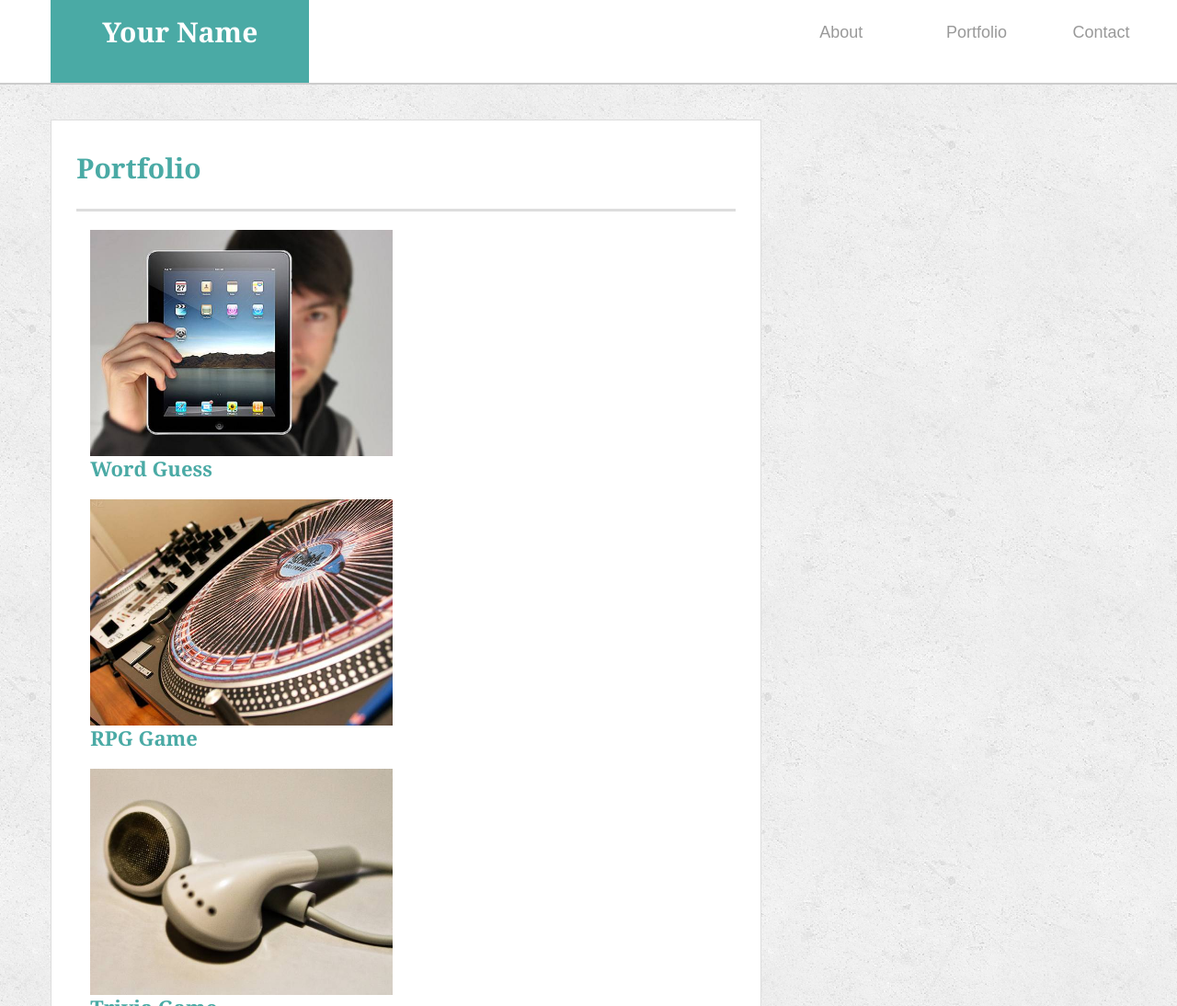
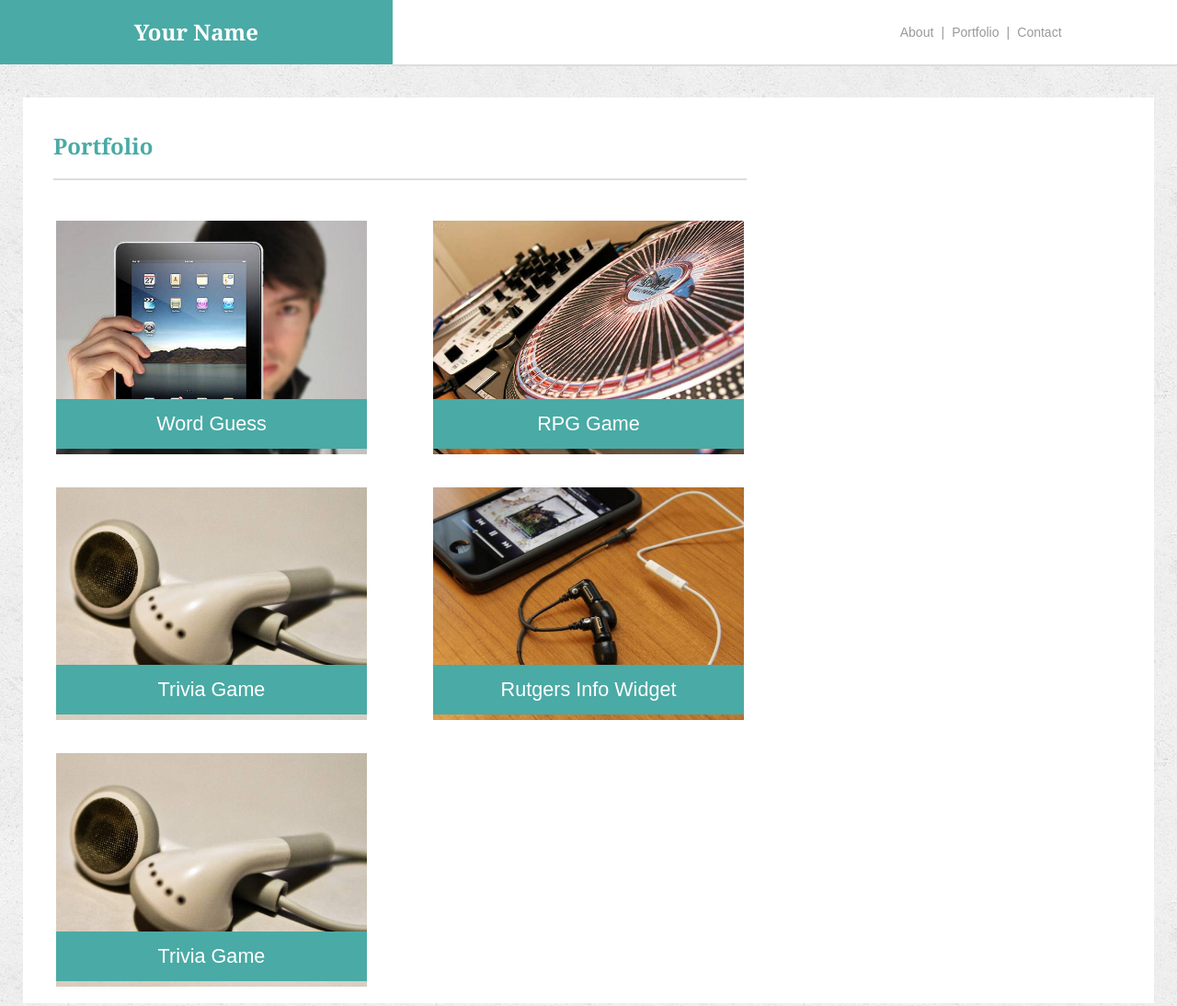
Before and after one commit to yeyingying/Bootstrap-Portfolio, a plain HTML site: page portfolio.html in a window 1280 px wide. Shown: the top 1094 px of the page at 92% size. Drawn offline with nearby package versions, Linux system fonts and the light colour scheme.

Commit message:
initial site files

```diff
--- /dev/null
+++ b/assets/css/style-new.css
@@ -0,0 +1,62 @@
+body {
+  font-family: Arial, "Helvetica Neue", Helvetica, sans-serif;
+  font-size: 18px;
+  line-height: 34px;
+  color: #777777;
+  background: url("../images/concrete_seamless.png");
+}
+h1 {
+  font-family: Georgia, Times, "Times New Roman", serif;
+  font-weight: 700;
+  color: #4aaaa5;
+  font-size: 24px;
+  line-height: 70px;
+}
+
+footer {
+  padding-top: 1em;
+  clear: both;
+  font-size: 12px;
+  color: #ffffff;
+  color: #cccccc;
+  text-align: center;
+  background: #666666;
+  border-top: 8px solid #4aaaa5;
+  height: 70px;
+}
+
+.nav-a {
+  font-size: 14px;
+  line-height: 70px;
+  color: #999;
+}
+
+.imagebox {
+  background: #4aaaa5;
+  padding: 0px;
+  position: relative;
+  text-align: center;
+  width: 100%;
+}
+
+.imagebox img {
+  opacity: 1;
+  transition: 0.5s opacity;
+}
+
+.imagebox .imagebox-desc {
+  background-color:  #4aaaa5;
+  bottom: 6px;
+  color: white;
+  font-size: 1.2em;
+  left: 0px;
+  padding: 10px 15px;
+  position: absolute;
+  transition: 0.5s padding;
+  text-align: center;
+  width: 100%;
+}
+.nopadding {
+ padding: 0 !important;
+ margin: 0 !important;
+}
--- a/assets/css/style.css
+++ b/assets/css/style.css
@@ -4,6 +4,8 @@ body {
   line-height: 34px;
   color: #777777;
   background: url("../images/concrete_seamless.png");
+  padding:0 !important;
+  margin:0 !important;
 }
 h1,
 h2,
@@ -26,7 +28,7 @@ h3 {
 
 h1 {
  padding-bottom: 20px;
-  font-size: 30px;
+ font-size: 24px;
  line-height: 49px;
  border-bottom: 3px solid #dddddd;
 }
@@ -35,21 +37,22 @@ h2,
 h3 {
   font-size: 22px;
 }
+.row{
+  margin-right:0;
+  margin-left:0;
+}
 #masthead {
   position: fixed;
   z-index: 99;
   width: 100%;
-  overflow: auto;
-  color: #ffffff;
+  color: #adb5bd;
   background: #ffffff;
-  border-bottom: 2px solid #cccccc;
 }
 #logo {
   float: left;
-    width: 250px;
-    height: 90px;
+  height: 70px;
   font-family: Georgia, Times, "Times New Roman", serif;
-    font-size: 30px;
+  font-size: 20px;
   font-weight: 700;
   line-height: 70px;
   color: #ffffff;
@@ -58,27 +61,15 @@ h3 {
   background: #4aaaa5;
 }
 
-  .row {padding-right: 1em;
-    }
-
 .nav-a {
-    display: inline-block;
-    padding-left: 15px;
-    margin-left: 15px;
+  font-size: 14px;
   line-height: 70px;
   color: #999;
-    text-decoration: none;
-    border-left: 1px solid #efefef;
-  }
-
-  .nav-a:first-child {
-    border-left: 0 none;
 }
 
 #main-container {
-    padding-top: 130px;
-    min-height: calc(100vh - 70px);
-    padding-bottom: 70px;
+  padding-top: 6em;
+  padding-bottom: 3em;
 }
 
 #main-section {
@@ -92,7 +83,7 @@ h3 {
 /* footer */
 
 footer {
-    padding: 30px 0;
+  padding-top: 2em;
   clear: both;
   font-size: 12px;
   color: #ffffff;
@@ -183,3 +174,33 @@ h3 {
   margin-top: 10px;
   margin-right: 25px;
 }
+
+.imagebox {
+  background: #4aaaa5;
+  padding: 0px;
+  position: relative;
+  text-align: center;
+  width: 100%;
+}
+
+.imagebox img {
+  opacity: 1;
+  transition: 0.5s opacity;
+}
+
+.imagebox .imagebox-desc {
+  background-color:  #4aaaa5;
+  bottom: 6px;
+  color: white;
+  font-size: 1.2em;
+  left: 0px;
+  padding: 10px 15px;
+  position: absolute;
+  transition: 0.5s padding;
+  text-align: center;
+  width: 100%;
+}
+.nopadding {
+   padding: 0 !important;
+   margin: 0 !important;
+}
--- a/portfolio.html
+++ b/portfolio.html
@@ -5,78 +5,98 @@
   <meta charset="UTF-8">
   <title>Index</title>
   <link rel="stylesheet" href="https://stackpath.bootstrapcdn.com/bootstrap/4.3.1/css/bootstrap.min.css" integrity="sha384-ggOyR0iXCbMQv3Xipma34MD+dH/1fQ784/j6cY/iJTQUOhcWr7x9JvoRxT2MZw1T" crossorigin="anonymous">
-    <link rel="stylesheet" type="text/css" href="assets/css/style.css">
+  <link rel="stylesheet" type="text/css" href="assets/css/style-new.css">
 </head>
 
 <body>
+  <div class="container-fluid">
+      <div class="row">
+        <div class="col-12 col-sm-4 text-center align-middle" style="background-color: #4aaaa5; height: 70px;">
+          <h1 style="color: white;">Your Name</h1>
+        </div>
+        <div class="col-sm-4"
+        style="border-bottom-style: solid; border-color: #dddddd; border-width: 2px; background-color: white;">
+        </div>
+        <div class="col-12 col-sm-4 text-center nav-a"
+        style="border-bottom-style: solid; border-color: #dddddd; border-width: 2px; background-color: white;">
+        <a href="#" class="nav-a">About</a>
 
-      <header id="masthead">
-      <div class="row">
-            <div class="col-sm-12 col-md-8">
-                <div class="row">
-                        <div class="col-sm-12 col-md-4 offset-md-1" id="logo">
-                                        Your Name
-                    </div>
-            </div>
-            </div>
-            <div class="col-xs-12 col-sm-12 col-md-4">
-                    <div class="row">
-                            <div class="col-xs-4 col-sm-4 col-md-4">
-                                    <a href="#" class="nav-a">About</a>
-                            </div>
-                            <div class="col-xs-4 col-sm-4 col-md-4" >
+        <span style="padding: 0 0.3em;">|</span>
+
         <a href="#" class="nav-a">Portfolio</a>
-                            </div>
-                            <div class="col-xs-4 col-sm-4 col-md-4">
+
+        <span style="padding: 0 0.3em;">|</span>
+
         <a href="#" class="nav-a">Contact</a>
       </div>
   </div>
 </div>
-    </header>
 
-    <main id="main-container">
+<br/>
+<div class="container-fluid">
+  <div class="row" style="padding: 0 40px;">
+    <div class="row" style="background-color: white;">
+      <div class="col-12 col-md-8">
+        <div class="col-12" style="padding: 1em;">
+          <h1 style="border-bottom-style: solid; border-color: #dddddd; border-width: 2px;">
+            Portfolio
+          </h1>
+        </div>
         <div class="row">
-            <div class="col-xs-12 col-sm-12 col-md-8">
-                <div class="row">
-                        <div class="col-sm-12 col-md-11 offset-md-1" id="main-section">
-                                <h1>Portfolio</h1>
 
-                                          <div class="col-sm-12 col-md-6 pull-right" id="work">
-                                            <img src="assets/images/technics-q-c-640-480-1.jpg" class="img-fluid" alt="Word Guess" >
+          <div class="col-12 col-sm-6" style="padding: 1em 2em;">
+            <div class="imagebox">
+              <img src="assets/images/technics-q-c-640-480-1.jpg" class="img-fluid" alt="Word Guess" />
 
-                                            <h3>Word Guess</h3>
+              <span class="imagebox-desc">Word Guess</span>
             </div>
-                                          <div class="col-sm-12 col-md-6" id="work">
-                                            <img src="assets/images/technics-q-c-640-480-2.jpg" class="img-fluid" alt="RPG Game" >
-
-                                            <h3>RPG Game</h3>
-                                          </div>
-                                          <div class="col-sm-12 col-md-6" id="work">
-                                            <img src="assets/images/technics-q-c-640-480-5.jpg" class="img-fluid" alt="Trivia Game" >
-
-                                            <h3>Trivia Game</h3>
-                                          </div>
-                                          <div class="col-sm-12 col-md-6" id="work">
-                                            <img src="assets/images/technics-q-c-640-480-7.jpg" class="img-fluid" alt="Rutgers Info Widget" >
-
-                                            <h3>Rutgers Info Widget</h3>
           </div>
 
+          <div class="col-12 col-sm-6" style="padding: 1em 2em;">
+            <div class="imagebox">
+              <img src="assets/images/technics-q-c-640-480-2.jpg" class="img-fluid" alt="Word Guess" />
 
+              <span class="imagebox-desc">RPG Game</span>
+            </div>
+          </div>
+
+          <div class="col-12 col-sm-6" style="padding: 1em 2em;">
+            <div class="imagebox">
+              <img src="assets/images/technics-q-c-640-480-5.jpg" class="img-fluid" alt="Word Guess" />
+
+              <span class="imagebox-desc">Trivia Game</span>
+            </div>
+          </div>
+
+          <div class="col-12 col-sm-6" style="padding: 1em 2em;">
+            <div class="imagebox">
+              <img src="assets/images/technics-q-c-640-480-7.jpg" class="img-fluid" alt="Rutgers Info Widget" />
+
+              <span class="imagebox-desc">Rutgers Info Widget</span>
+            </div>
+          </div>
+
+          <div class="col-12 col-sm-6" style="padding: 1em 2em;">
+            <div class="imagebox">
+              <img src="assets/images/technics-q-c-640-480-5.jpg" class="img-fluid" alt="Word Guess" />
+
+              <span class="imagebox-desc">Trivia Game</span>
             </div>
           </div>
 
         </div>
+
       </div>
-</main>
+    </div>
+    <br />
+  </div>
+</div>
 
 
+<footer>
+  <span>&copy;copyright</span>
+</footer>
 
-<footer class="footer mt-auto py-3">
-  <div class="container">
-    <span class="text-muted">Place sticky footer content here.</span>
-  </div>
-</footer>
 </body>
 
 
```
Also changed, not shown: index.html (+10 -12 lines), 2 other files. Lines whose indentation alone changed are shown as unchanged.
